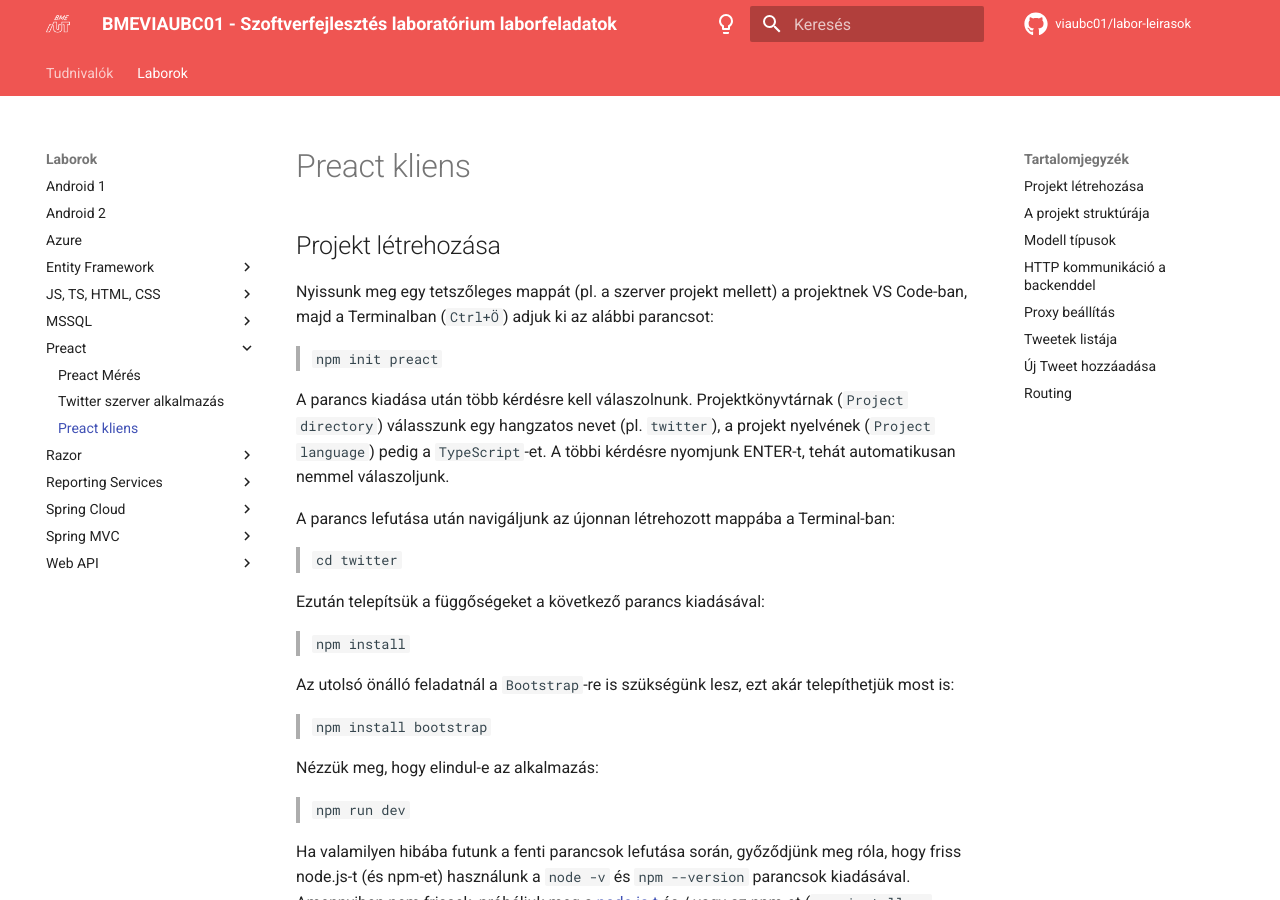
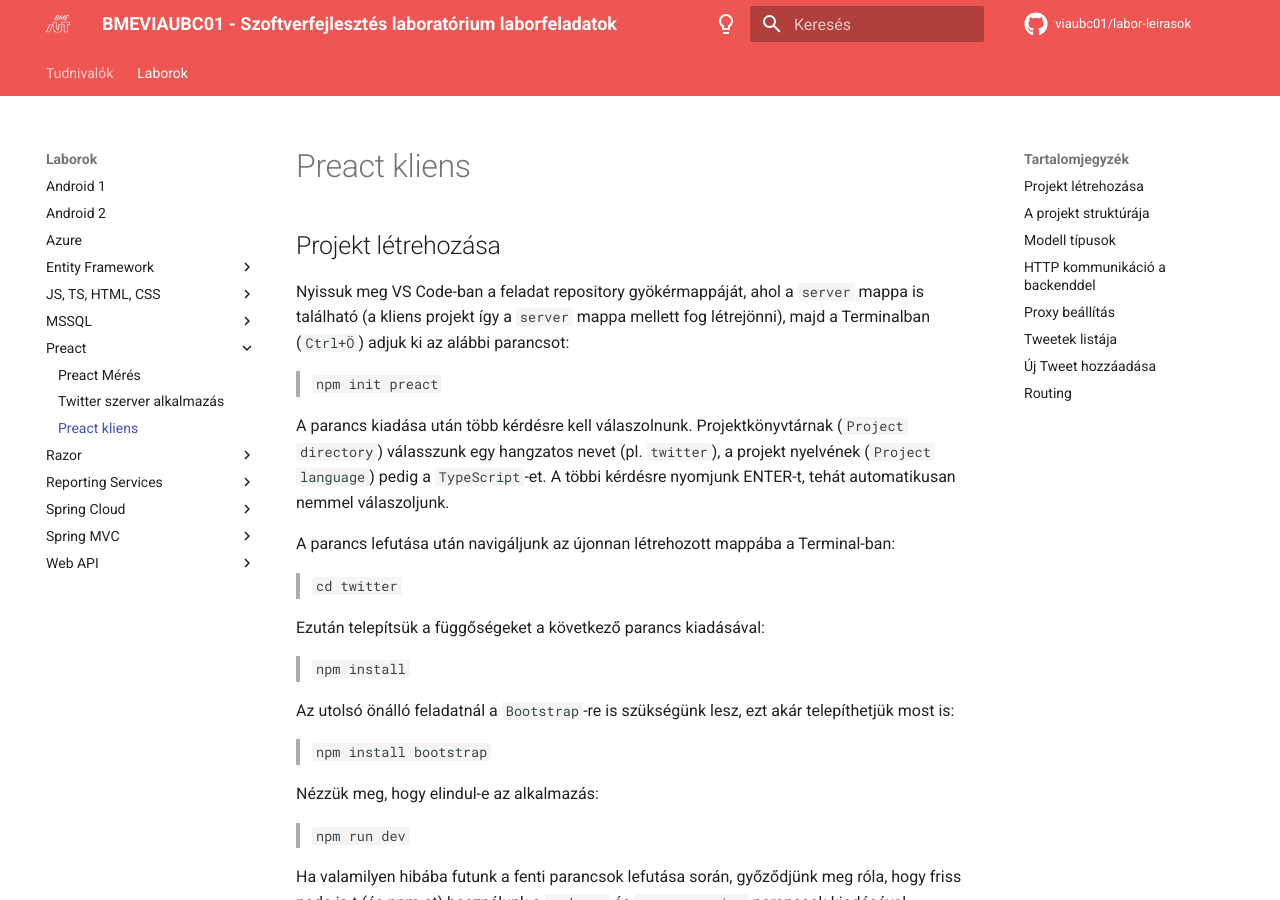
Before and after one commit to VIAUBC01/labor-leirasok, an MkDocs documentation site: the page built from docs/laborok/preact/client.md, in a window 1280 px wide and 900 px high. Built offline with MkDocs 1.6.1 and Material for MkDocs 9.7.7, drawn with Linux system fonts in a browser that asks for light colours; comment, search, counter and statistics services are not loaded.

Commit message:
Clarify client project location in Preact lab

```diff
--- a/docs/laborok/preact/client.md
+++ b/docs/laborok/preact/client.md
@@ -2,7 +2,7 @@
 
 ## Projekt létrehozása
 
-Nyissunk meg egy tetszőleges mappát (pl. a szerver projekt mellett) a projektnek VS Code-ban, majd a Terminalban (`Ctrl+Ö`) adjuk ki az alábbi parancsot:
+Nyissuk meg VS Code-ban a feladat repository gyökérmappáját, ahol a `server` mappa is található (a kliens projekt így a `server` mappa mellett fog létrejönni), majd a Terminalban (`Ctrl+Ö`) adjuk ki az alábbi parancsot:
 
 > `npm init preact`
 
```
